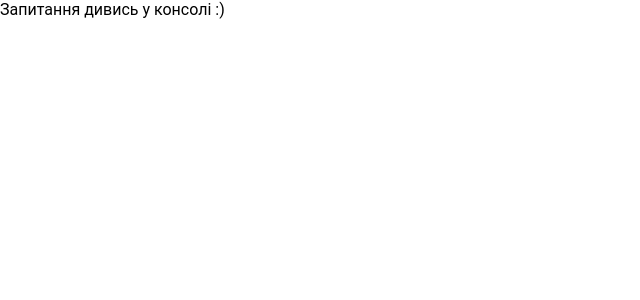
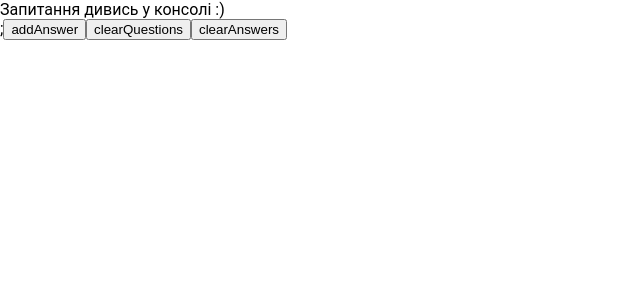
Before and after one commit to LikaRos/FRONTEND, a React (Create React App) app: page /question in a window 1280 px wide. Shown: the top 300 px of the page, without its empty margins (0-640 px from the left). Built offline with nearby package versions, Linux system fonts and the light colour scheme.

Commit message:
add reduser for answers

```diff
--- a/src/pages/QuestionPage/QuestionPage.jsx
+++ b/src/pages/QuestionPage/QuestionPage.jsx
@@ -1,9 +1,52 @@
-import { useSelector } from 'react-redux';
-import { getRandomQuestions } from 'redux/questions/questions-selectors';
+import { useEffect } from 'react';
+import { useDispatch, useSelector } from 'react-redux';
+import {
+  getAnswers,
+  getRandomQuestions,
+} from 'redux/questions/questions-selectors';
+import {
+  addAnswers,
+  clearAnswers,
+  clearQuestions,
+} from 'redux/questions/questions-slice';
 
 export const QuestionPage = () => {
   const questions = useSelector(getRandomQuestions);
-  console.log('questions', questions);
+  const answers = useSelector(getAnswers);
+  const dispatch = useDispatch();
 
-  return <div>Запитання дивись у консолі :)</div>;
+  useEffect(() => {
+    console.log('questions', questions);
+    console.log('answers', answers);
+  }, [questions, answers]);
+
+  const handleAddAnswer = () => {
+    dispatch(addAnswers('answer 1'));
+    // console.log('answers', answers);
+  };
+
+  const handleClearQuestions = () => {
+    dispatch(clearQuestions());
+    // console.log('cleared questions', questions);
+  };
+
+  const handleClearAnswers = () => {
+    dispatch(clearAnswers());
+    // console.log('cleared answers', answers);
+  };
+
+  return (
+    <>
+      <div>Запитання дивись у консолі :)</div>;
+      <button type="button" onClick={handleAddAnswer}>
+        addAnswer
+      </button>
+      <button type="button" onClick={handleClearQuestions}>
+        clearQuestions
+      </button>
+      <button type="button" onClick={handleClearAnswers}>
+        clearAnswers
+      </button>
+    </>
+  );
 };
--- a/src/redux/questions/questions-selectors.js
+++ b/src/redux/questions/questions-selectors.js
@@ -1,2 +1,3 @@
 export const getRandomQuestions = state => state.questions.questions;
 export const getResult = state => state.questions.result;
+export const getAnswers = state => state.questions.answers;
--- a/src/redux/questions/questions-slice.js
+++ b/src/redux/questions/questions-slice.js
@@ -33,6 +33,18 @@ const questionSlice = createSlice({
       state.loading = false;
     },
   },
+  reducers: {
+    addAnswers(state, action) {
+      state.answers.push(action.payload);
+    },
+    clearQuestions(state) {
+      state.questions = [];
+    },
+    clearAnswers(state) {
+      state.answers = [];
+    },
+  },
 });
-
+export const { addAnswers, clearQuestions, clearAnswers } =
+  questionSlice.actions;
 export const questionsReduser = questionSlice.reducer;
```
